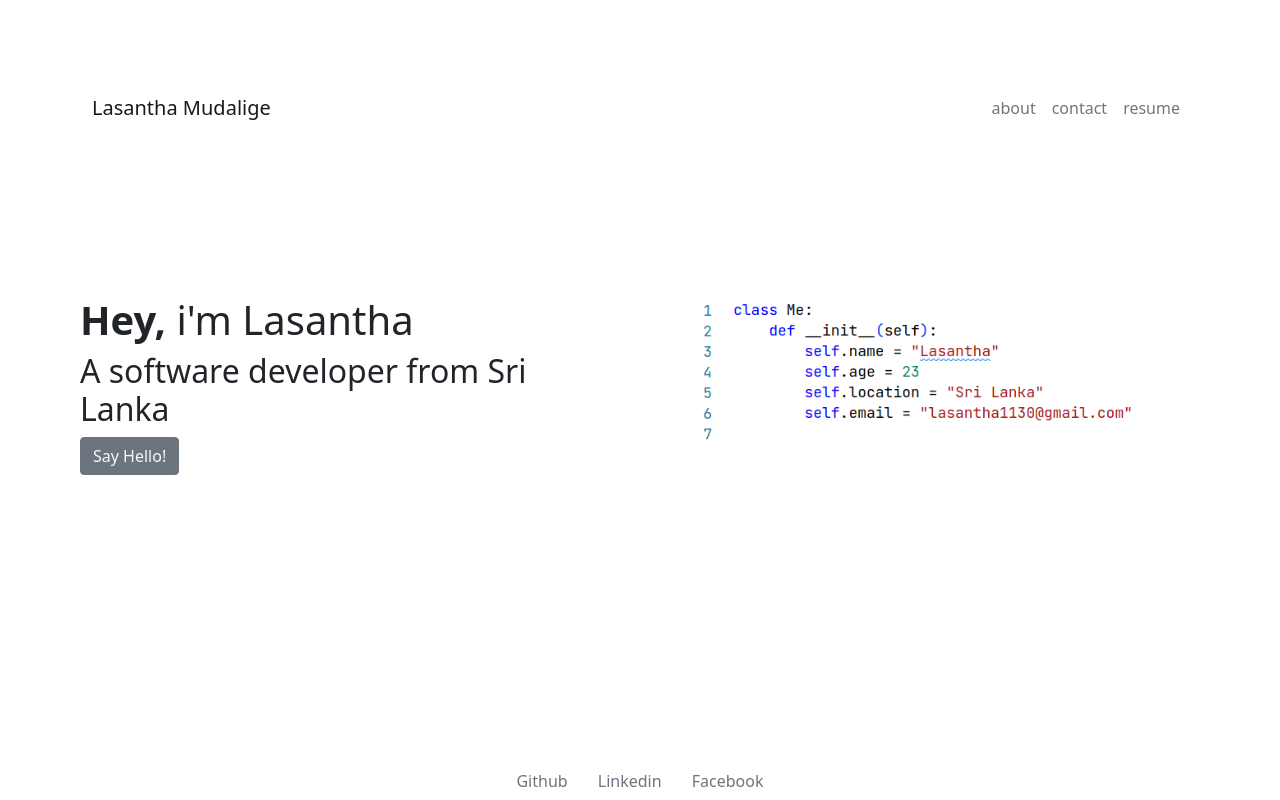
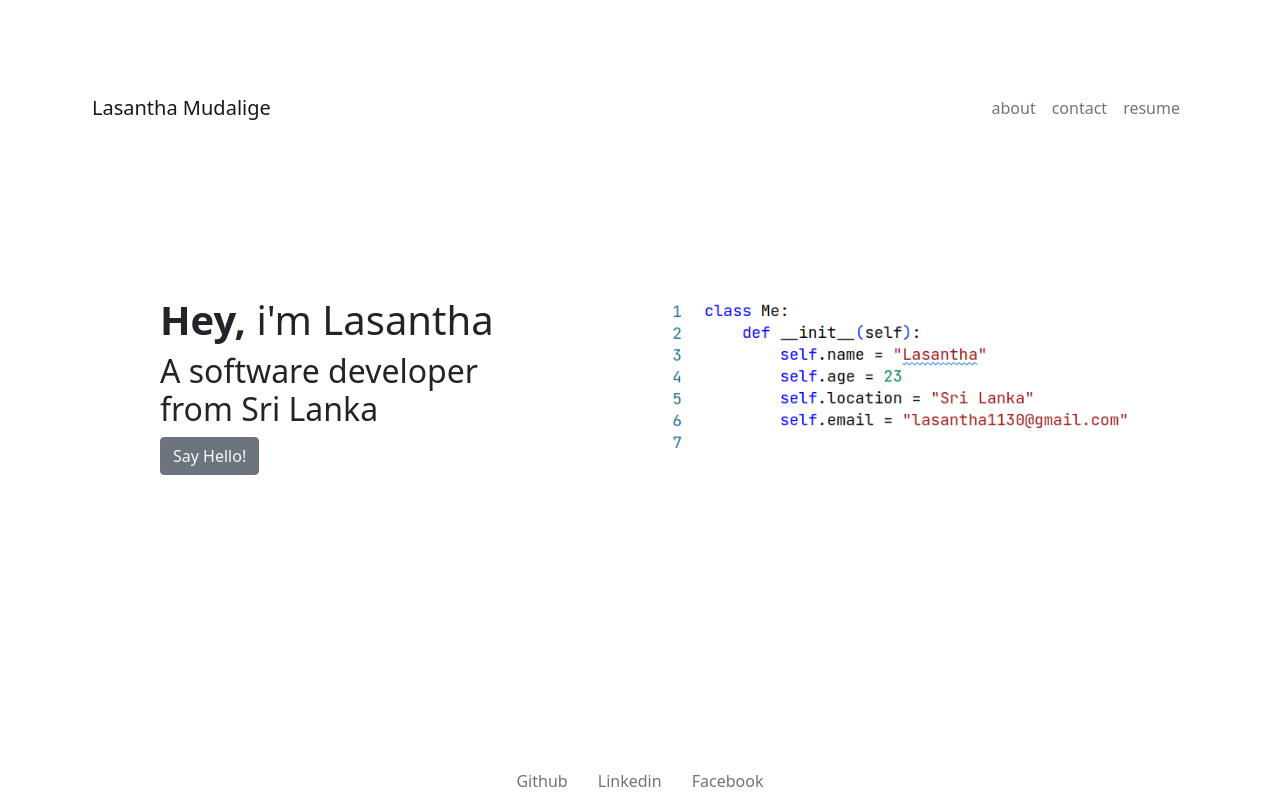
Before and after one commit to lasanthamudalige/personal-portfolio, a Flask app: page / in a window 1280 px wide. Run offline with Flask 2, Linux system fonts and the light colour scheme.

Commit message:
remove left padding in into and image

```diff
--- a/static/css/styles.css
+++ b/static/css/styles.css
@@ -6,10 +6,10 @@ body {
   padding: 0 0 10rem 0;
 }
 .intro {
-  padding: 0 2rem 5rem 0;
+  padding: 0  5rem 0;
 }
 .class-img{
-  padding: 0 0 5rem 2rem;
+  padding: 0 0 5rem ;
 }
 .container{
   padding: 0 0 5rem 0;
```
